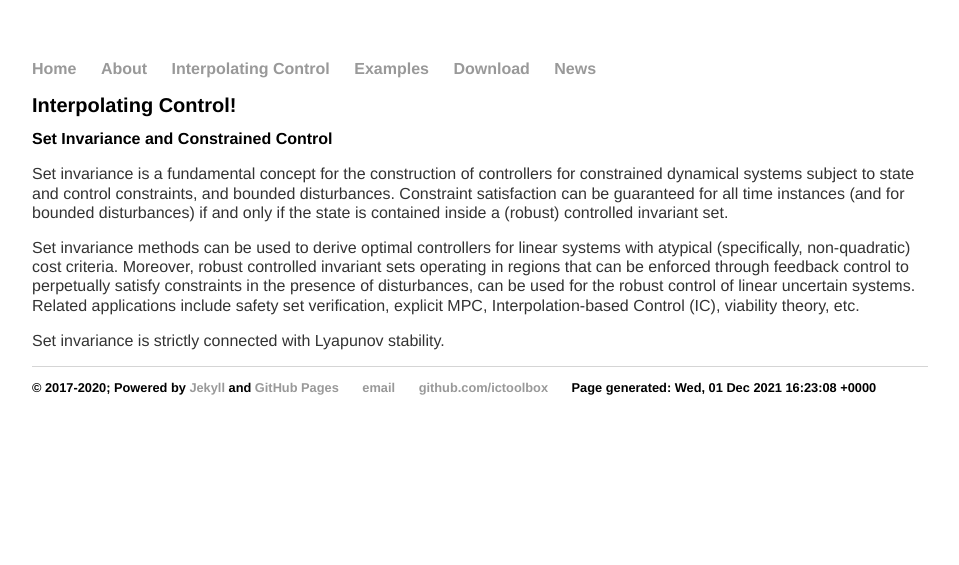
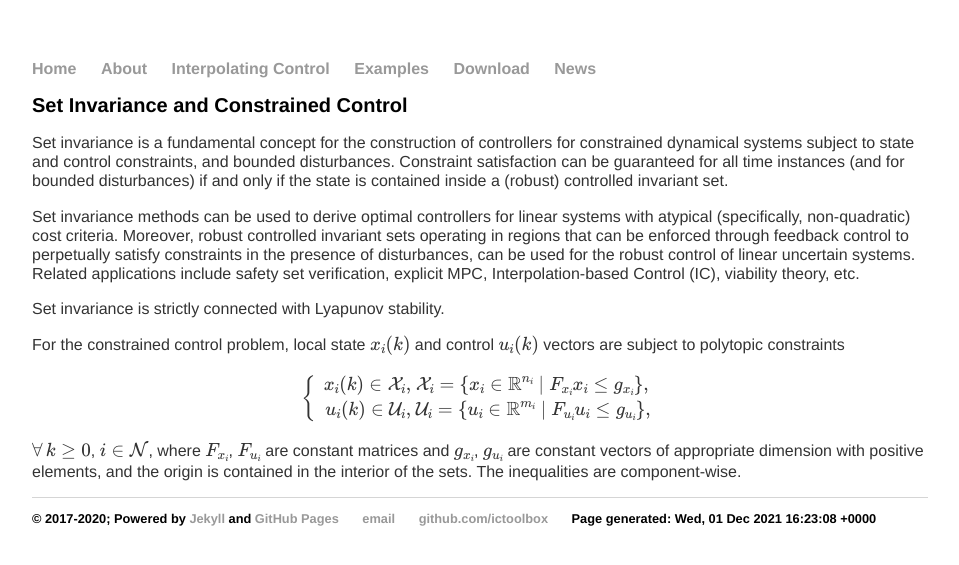
Before and after one commit to ICToolbox/ictoolbox.github.io, a Jekyll site: the page built from ic/index.html, in a window 1280 px wide. Shown: the top 565 px of the page, without its empty margins (160-1119 px from the left). Built offline with Jekyll 4.4.1, drawn with Linux system fonts in a browser that asks for light colours; formulas are drawn with MathJax 3.

Commit message:
Update index.html

```diff
--- a/ic/index.html
+++ b/ic/index.html
@@ -3,11 +3,11 @@ layout: default
 title: Interpolating Control
 ---
 <div class="blurb">
-	<h1>Interpolating Control!</h1>
-<!--	<p>Nothing here yet.</p>
+<!--	<h1>Interpolating Control!</h1>
+	<p>Nothing here yet.</p>
 -->
 
-	<h2>Set Invariance and Constrained Control</h2>
+	<h1>Set Invariance and Constrained Control</h1>
 
 	<p>Set invariance is a fundamental concept for the construction of controllers for constrained dynamical systems
 	subject to state and control constraints, and bounded disturbances. Constraint satisfaction can be guaranteed
@@ -22,7 +22,7 @@ title: Interpolating Control
 
 	<p>Set invariance is strictly connected with Lyapunov stability.</p>
 
-<!--
+
 		<p>For the constrained control problem, local state $x_i(k)$ and control $u_i(k)$ vectors are subject to
 		polytopic constraints
 			$$
@@ -36,5 +36,5 @@ $$
 $\forall\, k\ge 0$, $i\in \mathcal{N}$, where $F_{x_i}$, $F_{u_i}$ are constant matrices and $g_{x_i}$,
 $g_{u_i}$ are constant vectors of appropriate dimension with positive elements, and the origin is contained in the
 interior of the sets. The inequalities are component-wise.
--->
+
 </div><!-- /.blurb -->
```
